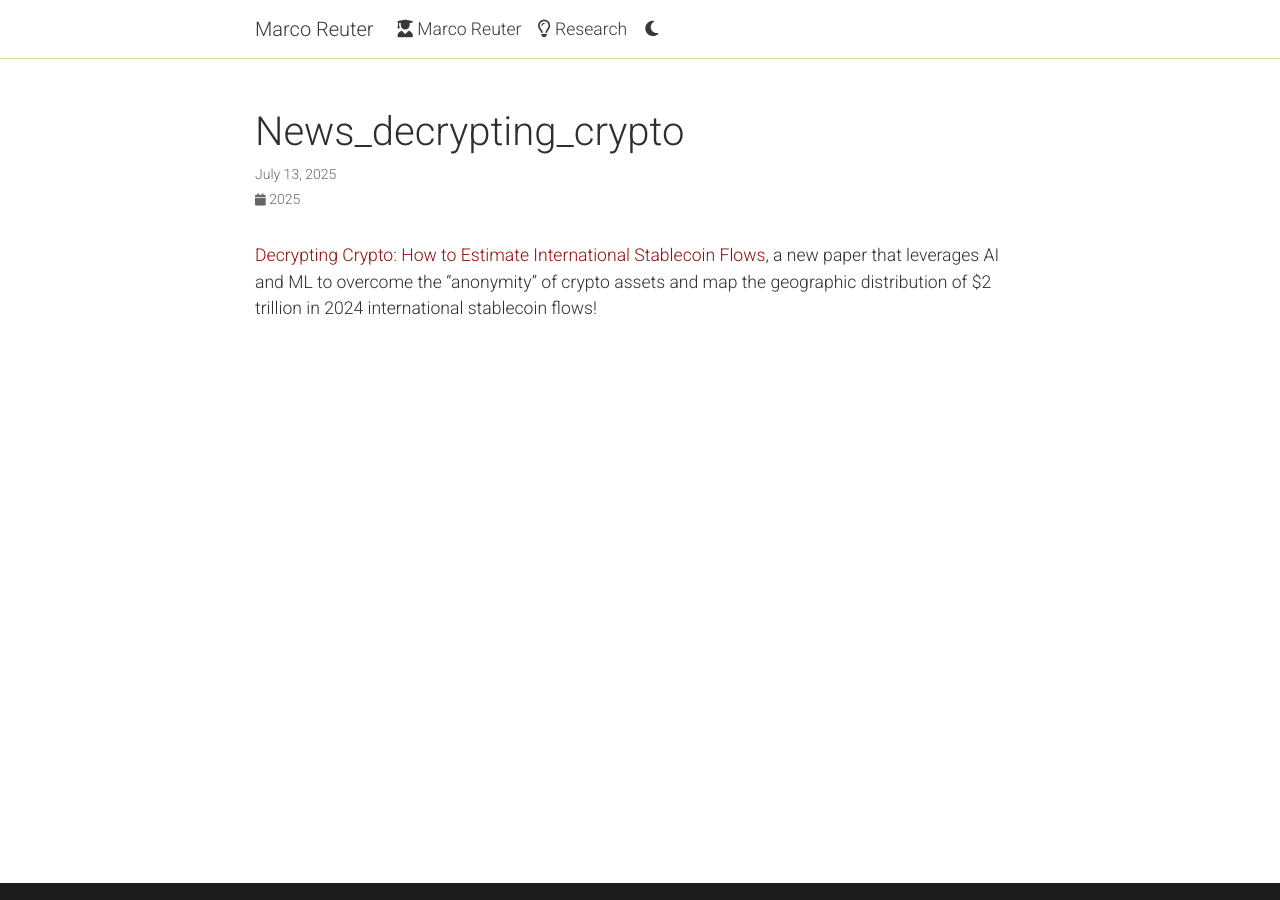
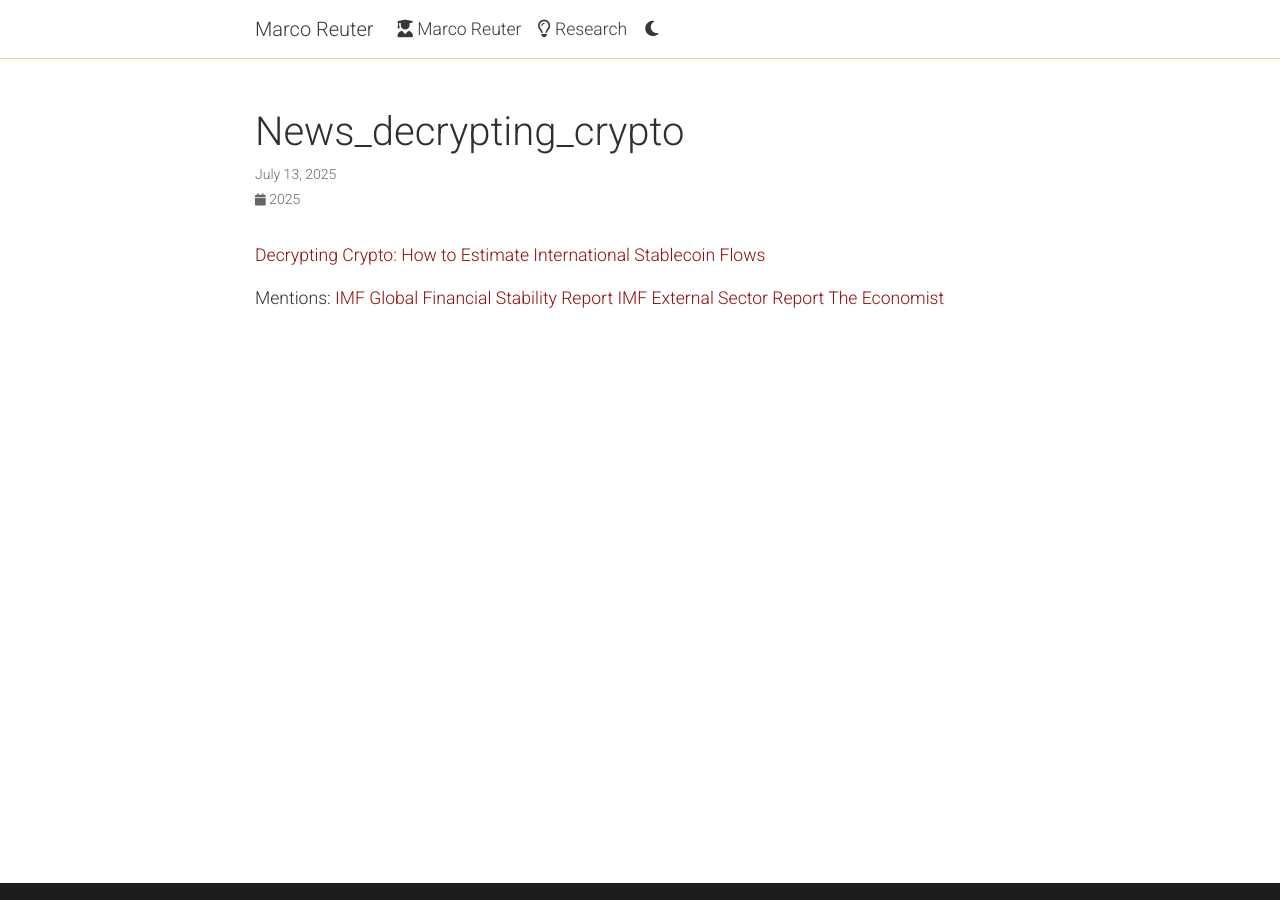
Before and after one commit to marcoreuter/marcoreuter.github.io, a Jekyll site: the page built from _news/news_decrypting_crypto.md, in a window 1280 px wide. Built offline with Jekyll 4.4.1, drawn with Linux system fonts in a browser that asks for light colours; nearby versions of some CDN libraries; comment, search, counter and statistics services are not loaded; a style sheet for code colours, icons or effects is not loaded.

Commit message:
Update news_decrypting_crypto.md

```diff
--- a/_news/news_decrypting_crypto.md
+++ b/_news/news_decrypting_crypto.md
@@ -5,4 +5,6 @@ inline: true
 related_posts: false
 ---
 
-[Decrypting Crypto: How to Estimate International Stablecoin Flows](https://www.elibrary.imf.org/view/journals/001/2025/141/001.2025.issue-141-en.xml), a new paper that leverages AI and ML to overcome the "anonymity" of crypto assets and map the geographic distribution of $2 trillion in 2024 international stablecoin flows!
+[Decrypting Crypto: How to Estimate International Stablecoin Flows](https://www.imf.org/en/Publications/WP/Issues/2025/07/11/Decrypting-Crypto-How-to-Estimate-International-Stablecoin-Flows-568260)
+
+Mentions: [IMF Global Financial Stability Report](https://www.imf.org/en/Publications/GFSR/Issues/2025/10/14/global-financial-stability-report-october-2025) [IMF External Sector Report](https://www.imf.org/en/Publications/ESR/Issues/2025/07/22/external-sector-report-2025) [The Economist](https://www.economist.com/finance-and-economics/2025/09/02/china-turns-crypto-curious)
```
